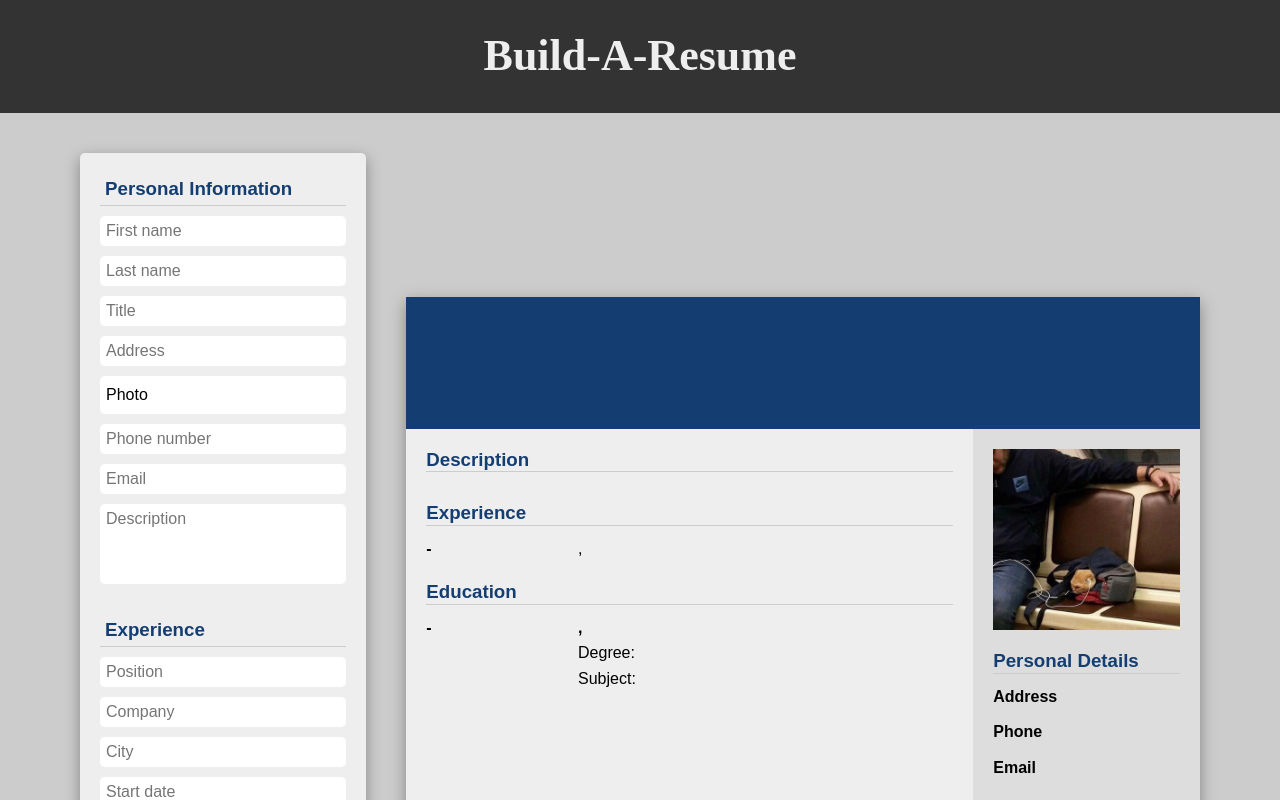
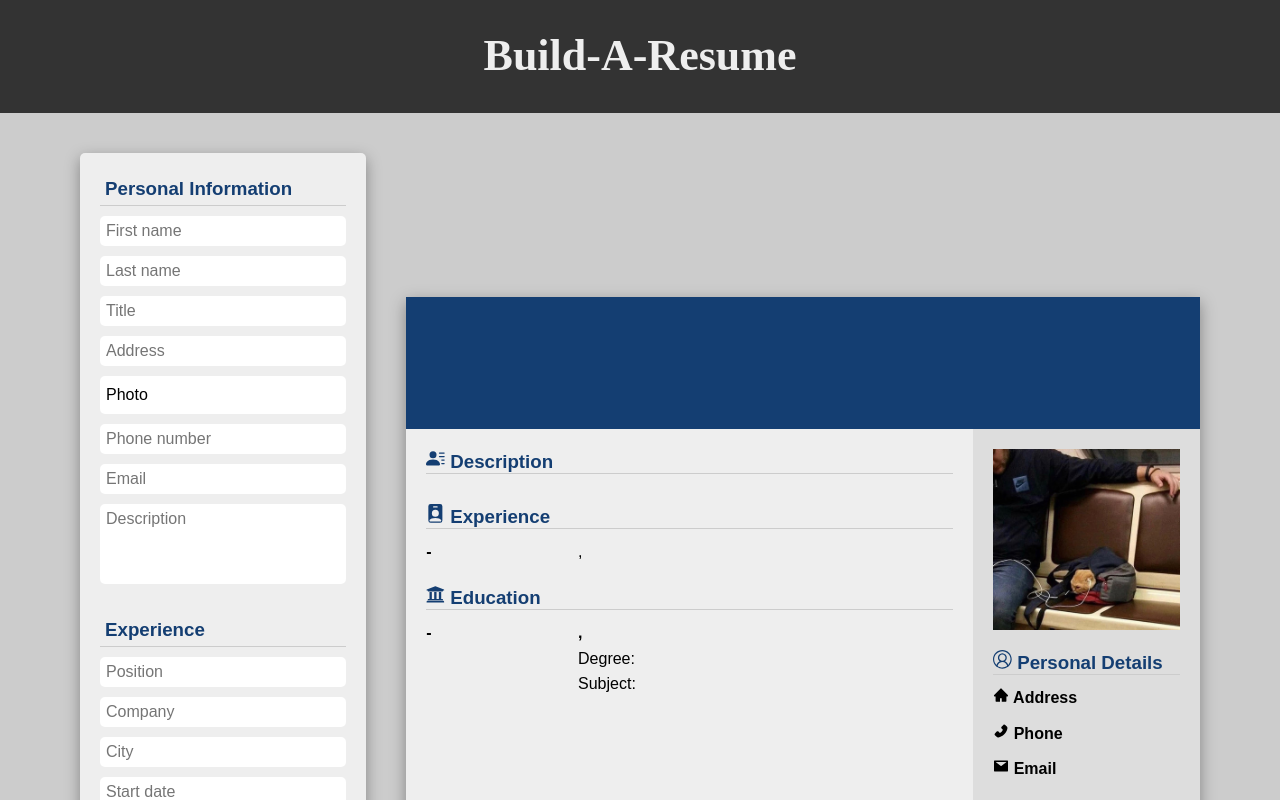
Before and after one commit to ArekBM/ResumeBuilder, a React (Vite) app: page / in a window 1280 px wide. Shown: the top 800 px of the page. Built offline with nearby package versions, Linux system fonts and the light colour scheme.

Commit message:
added icons

```diff
--- a/src/components/Preview/ContentPreview.jsx
+++ b/src/components/Preview/ContentPreview.jsx
@@ -3,7 +3,8 @@ import EducationItemPreview from './EducationPreview';
 import ExperienceItemPreview from './ExperiencePreview';
 import styled from 'styled-components';
 import Section from '../Utils/Section';
-
+import { FaUniversity } from 'react-icons/fa';
+import { BsFillPersonLinesFill, BsFillPersonBadgeFill } from 'react-icons/bs';
 
 export default function Content({ personalInfo, experience, education }){
     const experienceItems = experience.map(experienceItem => (
@@ -16,13 +17,13 @@ export default function Content({ personalInfo, experience, education }){
 
     return(
         <ContentWrapper>
-            <Section title='Description'>
+            <Section title='Description' icon={ <BsFillPersonLinesFill /> }>
                 <Description>{personalInfo.description}</Description>
             </Section>
-            <Section title='Experience' direction ='column' contrastTitle>
+            <Section title='Experience' direction ='column' icon={ <BsFillPersonBadgeFill /> } contrastTitle>
                 {experienceItems}
             </Section>
-            <Section title='Education' direction='column' contrastTitle>
+            <Section title='Education' direction='column' icon={ <FaUniversity /> } contrastTitle>
                 {educationItems}
             </Section>
         </ContentWrapper>
--- a/src/components/Preview/Sidebar.jsx
+++ b/src/components/Preview/Sidebar.jsx
@@ -2,15 +2,18 @@ import React from 'react';
 import styled from 'styled-components';
 import Section from '../Utils/Section';
 import Subsection from '../Utils/Subsection';
+import { VscAccount } from 'react-icons/vsc';
+import { AiFillHome, AiFillPhone, AiFillMail } from 'react-icons/ai';
+import { FaUniversity } from 'react-icons/fa';
 
 export default function Sidebar({personalInfo}) {
     return(
         <SidebarWrapper>
             <Photo src={personalInfo.photo} />
-            <Section title='Personal Details' contrastTitle direction='column'>
-                <Subsection title='Address'>{personalInfo.address}</Subsection>
-                <Subsection title='Phone'>{personalInfo.phone}</Subsection>
-                <Subsection title='Email'>{personalInfo.email}</Subsection>
+            <Section title='Personal Details' contrastTitle direction='column' icon={ <VscAccount /> }>
+                <Subsection icon={ <AiFillHome /> } title='Address'>{personalInfo.address}</Subsection>
+                <Subsection icon={ <AiFillPhone /> } title='Phone'>{personalInfo.phone}</Subsection>
+                <Subsection icon={ <AiFillMail /> } title='Email'>{personalInfo.email}</Subsection>
             </Section>
         </SidebarWrapper>
     )
--- a/src/components/Utils/Section.jsx
+++ b/src/components/Utils/Section.jsx
@@ -8,11 +8,12 @@ export default function Section({
     titlePadding,
     contrastTitle,
     direction,
+    icon,
 }) {
     return(
         <SectionWrapper padding={padding}>
             <Title padding={titlePadding} contrast={contrastTitle}>
-                {title}
+                {icon} {title}
             </Title>
             <Children direction={direction}>{children}</Children>
         </SectionWrapper>
--- a/src/components/Utils/Subsection.jsx
+++ b/src/components/Utils/Subsection.jsx
@@ -1,10 +1,10 @@
 import React from 'react';
 import styled from 'styled-components';
 
-export default function Subsection({title, children, titlePadding}){
+export default function Subsection({title, children, titlePadding, icon }){
     return(
         <SubsectionWrapper padding={titlePadding}>
-            <Title>{title}</Title>
+            <Title>{icon} {title}</Title>
             {children}
         </SubsectionWrapper>
     )
```
